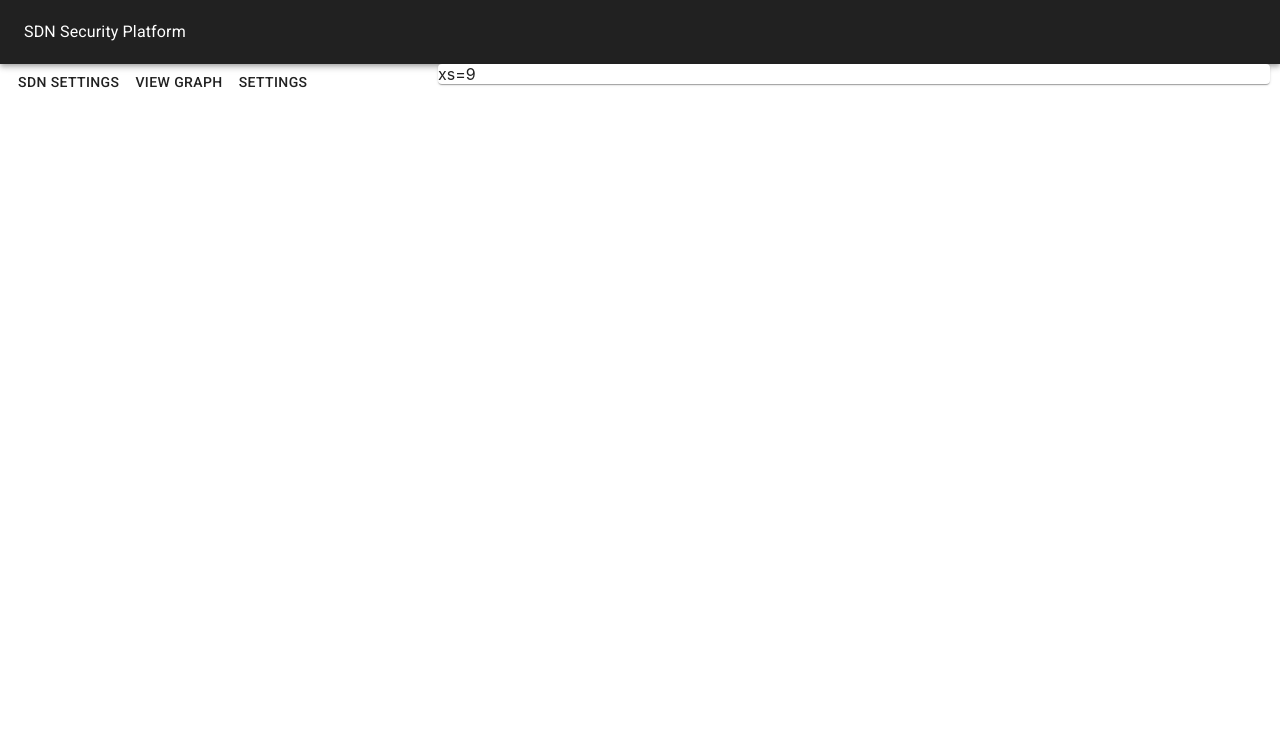
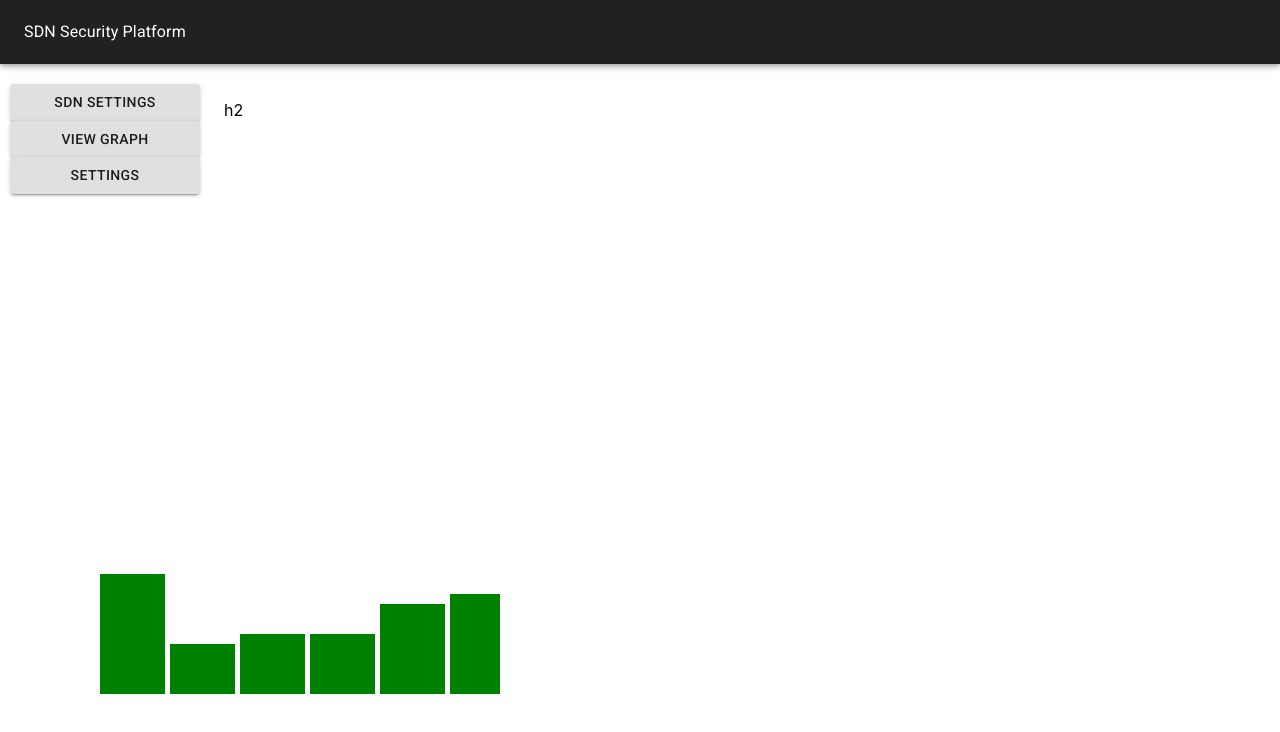
Before and after one commit to chrissayon/sdn_security_platform_frontend, a React (Create React App) app: page / in a window 1280 px wide. Shown: the top 732 px of the page. Built offline with nearby package versions, Linux system fonts and the light colour scheme.

Commit message:
Cleaning up, paddin on top bar, before redux

```diff
--- a/src/Components/UI/Header.js
+++ b/src/Components/UI/Header.js
@@ -15,13 +15,16 @@ const theme = createMuiTheme({
     status: {
       danger: 'orange',
     },
+    MuiAppBar: {
+        paddingDown: '16px'
+    }
   });
 
 
 const header = (props) => {
     return (
         <ThemeProvider theme={theme}>
-            <AppBar position="static">
+            <AppBar style={{marginBottom: 20}} position="static">
                 <Toolbar>
                     <Typography>
                         {props.children}
--- a/src/Containers/Layout.js
+++ b/src/Containers/Layout.js
@@ -1,11 +1,9 @@
 
 import React, { Component } from 'react';
-import { Route, BrowserRouter, Switch } from 'react-router-dom';
 import Header from '../Components/UI/Header';
 import Footer from '../Components/UI/Footer';
 import Sidebar from './Sidebar/Sidebar';
 import MainBody from './MainBody/MainBody'
-import sdnGraph from '../Components/Graph/Graph';
 
 
 class Layout extends Component {
@@ -14,17 +12,8 @@ class Layout extends Component {
 
         return (
             <React.Fragment>
-
-                <Header>SDN Security Platform</Header>
-                {/* <Sidebar /> */}
-
+                <Header style={{paddingDown: 10}}>SDN Security Platform</Header>
                 <MainBody />
-
-                {/* <BrowserRouter>
-                    <p>h2</p>
-                    <Route exact path='/' component={sdnGraph}/>
-                </BrowserRouter> */}
-
             </React.Fragment>
         )
     }
--- a/src/Containers/MainBody/MainBody.js
+++ b/src/Containers/MainBody/MainBody.js
@@ -1,8 +1,12 @@
 import React, { Component } from 'react';
+
+import { Route, BrowserRouter, Switch } from 'react-router-dom';
 
 import Paper from '@material-ui/core/Paper';
 import Grid from '@material-ui/core/Grid';
 import SideButtons from './SideButtons/SideButtons'
+
+import sdnGraph from '../../Components/Graph/Graph';
 
 import { makeStyles } from '@material-ui/core/styles'
 import { withStyles } from '@material-ui/core/styles';
@@ -10,7 +14,6 @@ import { withStyles } from '@material-ui/core/styles';
 const styles = makeStyles(theme => ({
     root: {
         flexGrow: 1,
-        paddingLeft: 10,
 
     },
     // grid: {
@@ -30,7 +33,7 @@ class MainBody extends Component {
 
         return (
             <Grid container style={{paddingLeft: 10, paddingRight: 10}} spacing={3}>
-                <Grid item xs={4}>
+                <Grid item xs={2}>
                     {/* <Paper className={classes.paper}>xs=3</Paper> */}
                     <SideButtons />
                 </Grid>
@@ -38,8 +41,12 @@ class MainBody extends Component {
                      <Grid container key={value} item>
                         <Paper className={classes.paper} />
                     </Grid>))} */}
-                <Grid item xs={8}>
-                    <Paper className={classes.paper}>xs=9</Paper>
+                <Grid item xs={10} style={{width: "100%"}}>
+                    {/* <Paper className={classes.paper}>xs=9</Paper> */}
+                <BrowserRouter>
+                    <p>h2</p>
+                    <Route exact path='/' component={sdnGraph}/>
+                </BrowserRouter>
                 </Grid>
             </Grid>
         )
--- a/src/Containers/MainBody/SideButtons/SideButtons.js
+++ b/src/Containers/MainBody/SideButtons/SideButtons.js
@@ -4,12 +4,30 @@ import Button from '@material-ui/core/Button';
 const buttonList = ['SDN Settings', 'View Graph','Settings'];
 
 class SideButtons extends Component {
+    state = {
+        buttonList: {
+            SDNSettings: {
+                key: 0,
+                route: '/SDNSetting'
+            },
+            ViewGraph: {
+                key: 1,
+                route: '/ViewGraph'
+            },
+            Settings: {
+                key: 2,
+                route: '/People'
+            },
+        }
+    }
 
     render () {
         return (
             <div>
                 {buttonList.map((element, index) =>
-                    <Button style={{textAlign: "center"}} key={index}>{element}</Button>)}
+                    <Button
+                        variant="contained"
+                        style={{textAlign: "center", width: "100%"}} key={index}>{element}</Button>)}
             </div>
         )
     }
```
Also changed, not shown: src/store/reducer.js (added, +9 -0 lines).
